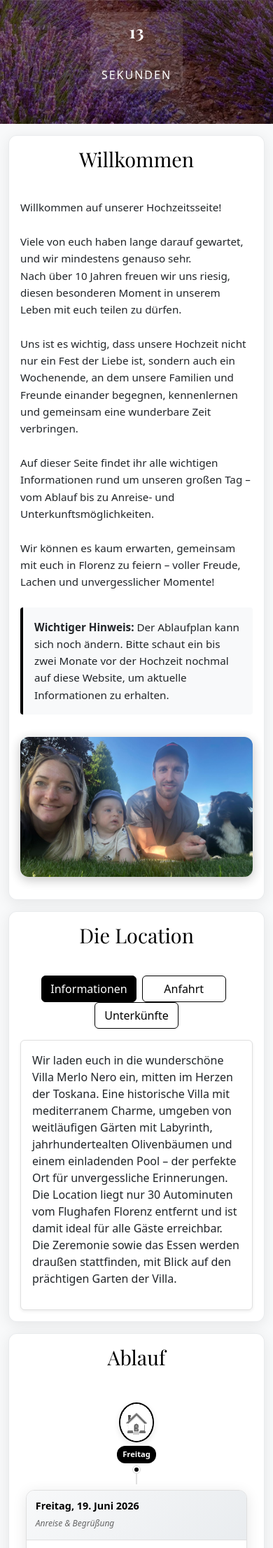
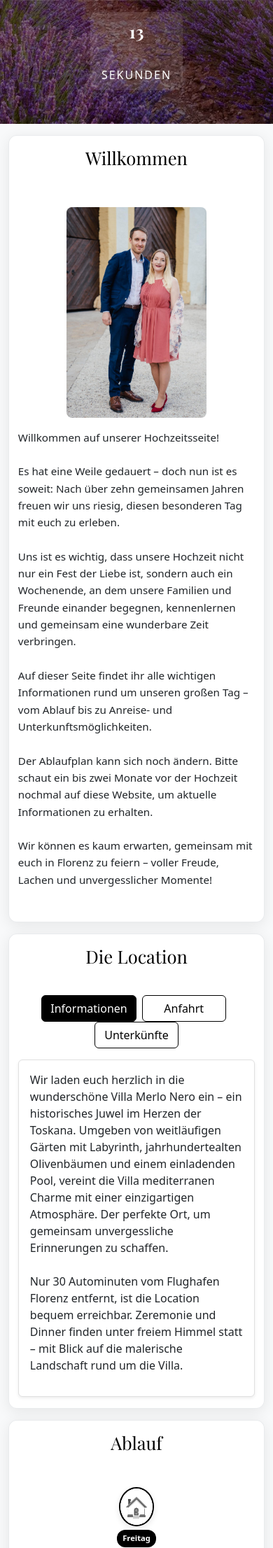
Before and after one commit to fredigee/hochzeit-website, a Flask app: page / in a window 390 px wide. Shown: the part 448-2660 px from the top of the page at 70% size. Run offline with Flask 3, Linux system fonts and the light colour scheme; a user stored in the database is signed in.

Commit message:
Mobile Optimierung und Design-Verbesserungen: Responsive Design, Dresscode-Sektion, Text-Updates und mobile Navigation

```diff
--- a/static/style.css
+++ b/static/style.css
@@ -706,8 +706,8 @@ nav ul li a:hover {
     margin-top: 0;
     padding: 0;
     background: transparent;
-    border-radius: 12px;
-    box-shadow: 0 4px 16px rgba(0, 0, 0, 0.15);
+    border-radius: 0;
+    box-shadow: none;
     border: none;
 }
 
@@ -715,23 +715,25 @@ nav ul li a:hover {
     position: relative;
     max-width: 100%;
     margin: auto;
-    border-radius: 12px;
+    border-radius: 0;
     overflow: hidden;
-    box-shadow: 0 4px 16px rgba(0, 0, 0, 0.1);
+    box-shadow: none;
 }
 
 .single-image {
     width: 100%;
-    height: 280px;
+    height: auto;
     display: flex;
-    align-items: center;
+    align-items: flex-start;
     justify-content: center;
+    padding-top: 0;
 }
 
 .slide-image {
     width: 100%;
-    height: 100%;
-    object-fit: cover;
+    max-width: 300px;
+    height: auto;
+    object-fit: contain;
     border-radius: 8px;
 }
 
@@ -743,7 +745,7 @@ nav ul li a:hover {
     }
 
     .single-image {
-        height: 250px;
+        height: auto;
     }
 }
 
@@ -753,7 +755,7 @@ nav ul li a:hover {
     }
 
     .single-image {
-        height: 200px;
+        height: auto;
     }
 }
 
@@ -775,7 +777,7 @@ nav ul li a:hover {
         margin: 0;
     }
 
-    .col-lg-8, .col-lg-4 {
+    .col-lg-8, .col-lg-4, .col-md-8, .col-md-10, .col-sm-12 {
         padding: 0;
         margin-bottom: 1rem;
     }
@@ -795,6 +797,42 @@ nav ul li a:hover {
     .btn {
         padding: 0.5rem 1rem;
         font-size: 0.9rem;
+    }
+
+    /* Mobile Navigation */
+    nav ul {
+        flex-wrap: wrap;
+        justify-content: center;
+    }
+
+    nav ul li {
+        margin: 0.2rem 0.5rem;
+    }
+
+    /* Mobile Text Sizes */
+    .section h2 {
+        font-size: 1.8rem;
+        margin-bottom: 1.5rem;
+    }
+
+    .story-content p {
+        font-size: 1rem;
+        line-height: 1.6;
+    }
+
+    /* Mobile Image Optimization */
+    .slide-image {
+        max-width: 250px;
+        height: auto;
+    }
+
+    /* Mobile Table Optimization */
+    .table {
+        font-size: 0.85rem;
+    }
+
+    .table th, .table td {
+        padding: 0.5rem 0.3rem;
     }
 }
 
@@ -817,7 +855,7 @@ nav ul li a:hover {
     }
 
     .section h2 {
-        font-size: 1.8rem;
+        font-size: 1.6rem;
     }
 
     .story-content p {
@@ -828,4 +866,38 @@ nav ul li a:hover {
         padding: 0.8rem;
         font-size: 0.9rem;
     }
+
+    /* Extra Small Mobile Optimizations */
+    .container {
+        padding: 0 0.5rem;
+    }
+
+    .section-content {
+        padding: 1rem 0.8rem;
+    }
+
+    .slide-image {
+        max-width: 200px;
+    }
+
+    .table {
+        font-size: 0.8rem;
+    }
+
+    .table th, .table td {
+        padding: 0.4rem 0.2rem;
+    }
+
+    nav ul li {
+        margin: 0.1rem 0.3rem;
+    }
+
+    nav ul li a {
+        font-size: 0.85rem;
+    }
+
+    .btn {
+        padding: 0.4rem 0.8rem;
+        font-size: 0.85rem;
+    }
 }
--- a/templates/index.html
+++ b/templates/index.html
@@ -20,7 +20,8 @@
                         <li class="nav-item"><a class="nav-link" href="#story">Willkommen</a></li>
                         <li class="nav-item"><a class="nav-link" href="#location">Location</a></li>
                         <li class="nav-item"><a class="nav-link" href="#ablauf">Ablauf</a></li>
-                        <li class="nav-item"><a class="nav-link" href="{{ url_for('rsvp') }}">Sei Dabei</a></li>
+                        <li class="nav-item"><a class="nav-link" href="#dresscode">Dresscode</a></li>
+                        <li class="nav-item"><a class="nav-link" href="{{ url_for('rsvp') }}">Seid ihr dabei?</a></li>
                     </ul>
                 </div>
             </div>
@@ -54,27 +55,23 @@
         <div class="section-content">
             <h2 class="mb-4 text-center">Willkommen</h2>
             <div class="row">
-                <div class="col-lg-8">
-                    <div class="story-content">
-                        <p>Willkommen auf unserer Hochzeitsseite!<br><br>
-                        Viele von euch haben lange darauf gewartet, und wir mindestens genauso sehr.<br>
-                        Nach über 10 Jahren freuen wir uns riesig, diesen besonderen Moment in unserem Leben mit euch teilen zu dürfen.<br><br>
-                        Uns ist es wichtig, dass unsere Hochzeit nicht nur ein Fest der Liebe ist, sondern auch ein Wochenende, an dem unsere Familien und Freunde einander begegnen, kennenlernen und gemeinsam eine wunderbare Zeit verbringen.<br><br>
-                        Auf dieser Seite findet ihr alle wichtigen Informationen rund um unseren großen Tag – vom Ablauf bis zu Anreise- und Unterkunftsmöglichkeiten.<br><br>
-                        Wir können es kaum erwarten, gemeinsam mit euch in Florenz zu feiern – voller Freude, Lachen und unvergesslicher Momente!</p>
-
-                        <div class="important-note mt-4 p-3" style="background-color: #f8f9fa; border-left: 4px solid #000000; border-radius: 4px;">
-                            <p class="mb-0"><strong>Wichtiger Hinweis:</strong> Der Ablaufplan kann sich noch ändern. Bitte schaut ein bis zwei Monate vor der Hochzeit nochmal auf diese Website, um aktuelle Informationen zu erhalten.</p>
+                <div class="col-lg-4 col-md-12">
+                    <div class="couple-slideshow">
+                        <div class="slideshow-container">
+                            <div class="single-image">
+                                <img src="/static/Paarbilder/WhatsApp Image 2025-10-09 at 12.57.52.jpeg" alt="Jana & Frederik" class="slide-image">
+                            </div>
                         </div>
                     </div>
                 </div>
-                <div class="col-lg-4">
-                    <div class="couple-slideshow">
-                        <div class="slideshow-container">
-                            <div class="single-image">
-                                <img src="/static/Paarbilder/WhatsApp Image 2025-10-07 at 22.08.57.jpeg" alt="Jana & Frederik" class="slide-image">
-                            </div>
-                        </div>
+                <div class="col-lg-8 col-md-12">
+                    <div class="story-content">
+                        <p>Willkommen auf unserer Hochzeitsseite!<br><br>
+                        Es hat eine Weile gedauert – doch nun ist es soweit: Nach über zehn gemeinsamen Jahren freuen wir uns riesig, diesen besonderen Tag mit euch zu erleben.<br><br>
+                        Uns ist es wichtig, dass unsere Hochzeit nicht nur ein Fest der Liebe ist, sondern auch ein Wochenende, an dem unsere Familien und Freunde einander begegnen, kennenlernen und gemeinsam eine wunderbare Zeit verbringen.<br><br>
+                        Auf dieser Seite findet ihr alle wichtigen Informationen rund um unseren großen Tag – vom Ablauf bis zu Anreise- und Unterkunftsmöglichkeiten.<br><br>
+                        Der Ablaufplan kann sich noch ändern. Bitte schaut ein bis zwei Monate vor der Hochzeit nochmal auf diese Website, um aktuelle Informationen zu erhalten.<br><br>
+                        Wir können es kaum erwarten, gemeinsam mit euch in Florenz zu feiern – voller Freude, Lachen und unvergesslicher Momente!</p>
                     </div>
                 </div>
             </div>
@@ -91,7 +88,8 @@
                 <button class="tab-button btn btn-outline-primary gold-tab" onclick="openTab(event, 'location-hotels')">Unterkünfte</button>
             </div>
             <div id="location-info" class="tab-content active bg-white p-3 rounded shadow-sm">
-                <p>Wir laden euch in die wunderschöne Villa Merlo Nero ein, mitten im Herzen der Toskana. Eine historische Villa mit mediterranem Charme, umgeben von weitläufigen Gärten mit Labyrinth, jahrhundertealten Olivenbäumen und einem einladenden Pool – der perfekte Ort für unvergessliche Erinnerungen. Die Location liegt nur 30 Autominuten vom Flughafen Florenz entfernt und ist damit ideal für alle Gäste erreichbar. Die Zeremonie sowie das Essen werden draußen stattfinden, mit Blick auf den prächtigen Garten der Villa.</p>
+                <p>Wir laden euch herzlich in die wunderschöne Villa Merlo Nero ein – ein historisches Juwel im Herzen der Toskana. Umgeben von weitläufigen Gärten mit Labyrinth, jahrhundertealten Olivenbäumen und einem einladenden Pool, vereint die Villa mediterranen Charme mit einer einzigartigen Atmosphäre. Der perfekte Ort, um gemeinsam unvergessliche Erinnerungen zu schaffen.<br><br>
+                Nur 30 Autominuten vom Flughafen Florenz entfernt, ist die Location bequem erreichbar. Zeremonie und Dinner finden unter freiem Himmel statt – mit Blick auf die malerische Landschaft rund um die Villa.</p>
             </div>
             <div id="location-map" class="tab-content bg-white p-3 rounded shadow-sm" style="display:none;">
                 <iframe
@@ -106,7 +104,8 @@
             </div>
             <div id="location-hotels" class="tab-content bg-white p-3 rounded shadow-sm" style="display:none;">
                 <div class="table-responsive">
-                    <p class="mb-4">Für eine schnelle Anfahrt haben wir euch eine Liste von Unterkünften in der Nähe zusammengestellt. Alle Hotels und B&Bs sind vom Veranstalter empfohlen und bieten euch eine ideale Ausgangslage für unsere Feierlichkeiten. Wir empfehlen euch, die Unterkunft frühzeitig zu buchen.</p>
+                    <p class="mb-4">In der Villa selbst gibt es Schlafmöglichkeiten, diese sind allerdings begrenzt und für direkte Familienmitglieder vorgesehen.<br><br>
+                    Für unsere weiteren Gäste haben wir eine Liste von Unterkünften in der Nähe zusammengestellt. Alle Hotels und B&Bs sind vom Veranstalter empfohlen und bieten euch eine ideale Ausgangslage für unsere Feierlichkeiten. Es lohnt sich bestimmt auch, bei Airbnb oder ähnlichen Plattformen zu schauen – je nach Lust und Laune! Wir empfehlen euch, die Unterkunft frühzeitig zu buchen.</p>
                     <div class="table-responsive">
                         <table class="table table-striped table-bordered">
                             <thead>
@@ -552,10 +551,31 @@
         </div>
     </section>
 
+    <!-- Dresscode Section -->
+    <section id="dresscode" class="section container mb-3">
+        <div class="section-content">
+            <h2 class="mb-4 text-center">Dresscode</h2>
+            <p class="text-center mb-4">Wir freuen uns auf einen eleganten und festlichen Abend mit euch!<br>Wir empfehlen den folgenden Dresscode:</p>
+            <div class="row justify-content-center">
+                <div class="col-lg-8 col-md-10 col-sm-12">
+                    <div class="mb-4">
+                        <p class="text-center"><strong>👔 Für Herren</strong></p>
+                        <p class="text-center">Anzug / Chino, Hemd</p>
+                    </div>
+                    <div class="mb-4">
+                        <p class="text-center"><strong>👗 Für Frauen</strong></p>
+                        <p class="text-center">Elegantes Sommerkleid</p>
+                    </div>
+                </div>
+            </div>
+        </div>
+    </section>
+
     <section id="rsvp" class="section container mb-3">
         <div class="section-content">
-            <h2 class="mb-4 text-center">Sei Dabei</h2>
-            <p class="text-center">Wir freuen uns über eure Teilnahme an unserem besonderen Tag.</p>
+            <h2 class="mb-4 text-center">Seid ihr dabei?</h2>
+            <p class="text-center">Wir würden uns sehr freuen, wenn ihr an unserem besonderen Tag dabei seid!<br>
+            Bitte gebt uns bis Ende des Jahres über das untenstehende Formular Bescheid, ob ihr kommen könnt.</p>
             <div class="text-center">
                 <a href="{{ url_for('rsvp') }}" class="btn btn-primary btn-lg gold-btn">Jetzt antworten</a>
             </div>
@@ -563,7 +583,7 @@
     </section>
 
     <footer class="bg-white text-center py-3 mt-3 shadow-sm">
-        <p class="mb-0">&copy; 2025 Jana & Frederik</p>
+        <p class="mb-0">&copy; 2025 Cursor & Frederik</p>
     </footer>
 
     <script src="https://cdn.jsdelivr.net/npm/bootstrap@5.3.2/dist/js/bootstrap.bundle.min.js"></script>
@@ -597,9 +617,6 @@
         }
     </script>
     <style>
-        .hero {
-            /* Hintergrundfarbe entfernt, Bild wird über style.css gesetzt */
-        }
         h1, h2, h3 {
             font-family: 'Playfair Display', serif !important;
             color: #000000 !important;
--- a/templates/rsvp.html
+++ b/templates/rsvp.html
@@ -3,7 +3,7 @@
 <head>
     <meta charset="UTF-8">
     <meta name="viewport" content="width=device-width, initial-scale=1.0">
-    <title>Sei Dabei - Unsere Hochzeit</title>
+    <title>Seid ihr dabei? - Unsere Hochzeit</title>
     <link href="https://fonts.googleapis.com/css2?family=Playfair+Display:wght@400;700&family=Montserrat:wght@300;400&display=swap" rel="stylesheet">
     <link rel="stylesheet" href="{{ url_for('static', filename='style.css') }}">
     <link href="https://cdn.jsdelivr.net/npm/bootstrap@5.3.2/dist/css/bootstrap.min.css" rel="stylesheet">
@@ -14,7 +14,7 @@
             <div class="col-12 col-md-8 col-lg-6">
                 <div class="card shadow-sm">
                     <div class="card-body">
-                        <h1 class="card-title text-center mb-4">Sei Dabei</h1>
+                        <h1 class="card-title text-center mb-4">Seid ihr dabei?</h1>
                         {% with messages = get_flashed_messages(with_categories=true) %}
                             {% if messages %}
                                 {% for category, message in messages %}
```
Also changed, not shown: static/Paarbilder/WhatsApp Image 2025-10-07 at 22.08.57.jpeg (deleted), static/Paarbilder/WhatsApp Image 2025-10-09 at 12.57.52.jpeg (added), 1 other file.
